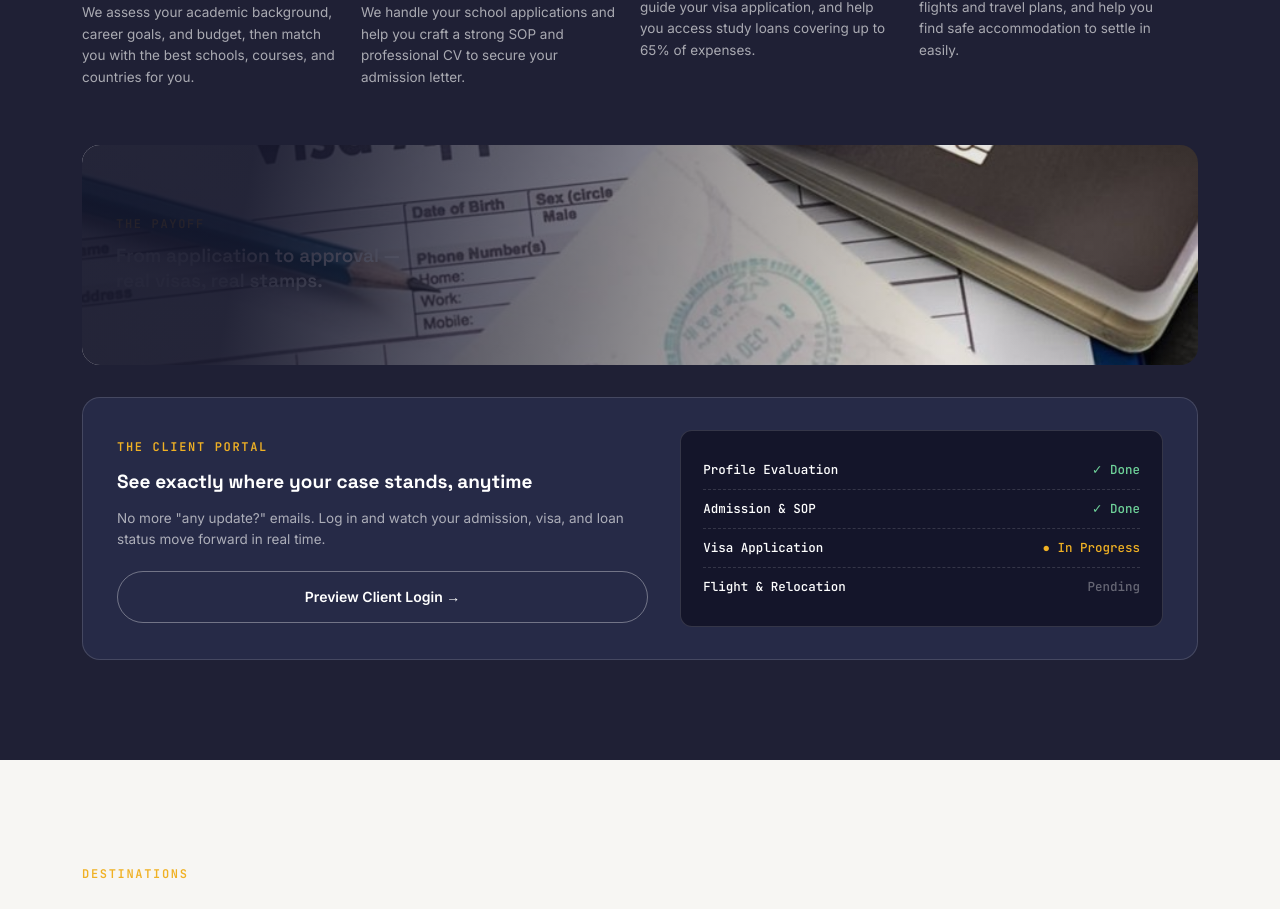
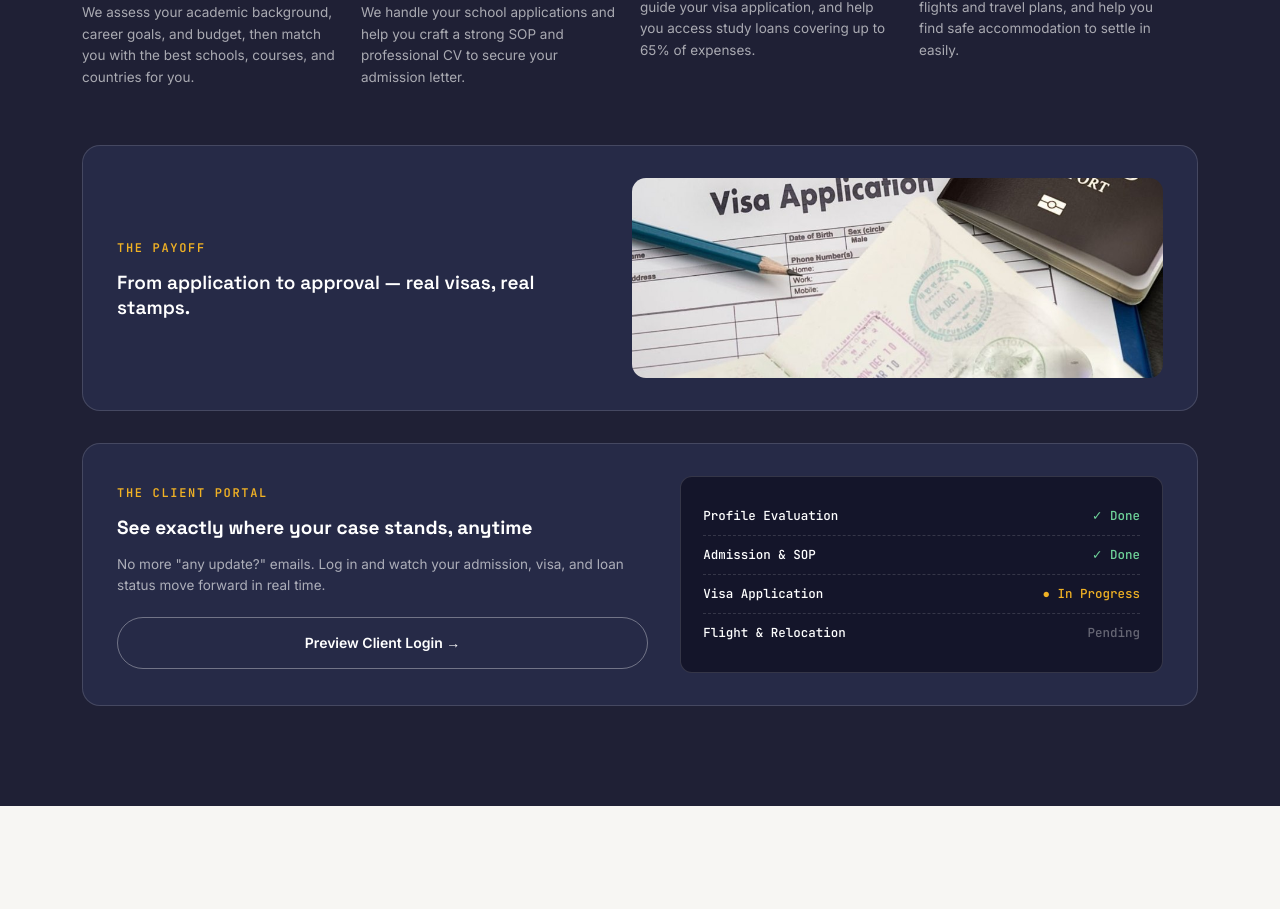
Before and after one commit to vitalcard22/oma-synergies-web, a React (Vite) app: page / in a window 1280 px wide. Shown: the part 4013-4922 px from the top of the page. Built offline with nearby package versions, Linux system fonts and the light colour scheme.

Commit message:
Fix How It Works photo section: separate text from image instead of overlaying, improves readability against busy passport photo

```diff
--- a/src/pages/Home.css
+++ b/src/pages/Home.css
@@ -162,12 +162,12 @@
   .t-step p{font-size:13.5px;color:var(--ink-muted);}
 
   /* portal preview strip */
-  .visa-photo-strip{position:relative;margin-top:56px;border-radius:18px;overflow:hidden;height:220px;}
-  .visa-photo-strip img{width:100%;height:100%;object-fit:cover;object-position:center 30%;}
-  .visa-photo-strip::after{content:"";position:absolute;inset:0;background:linear-gradient(100deg, rgba(20,21,42,0.92) 15%, rgba(20,21,42,0.55) 45%, rgba(20,21,42,0.1) 75%);}
-  .visa-photo-caption{position:absolute;top:0;left:0;bottom:0;display:flex;flex-direction:column;justify-content:center;padding:0 34px;max-width:360px;}
-  .visa-photo-caption p{color:#fff;font-family:var(--display);font-size:19px;font-weight:600;margin-top:10px;line-height:1.3;}
-  @media(max-width:600px){.visa-photo-strip{height:260px;}.visa-photo-caption{max-width:none;padding:0 22px;}}
+  .visa-photo-strip{margin-top:56px;background:var(--navy-soft);border:1px solid var(--line);border-radius:18px;padding:32px 34px;display:grid;grid-template-columns:1fr 1.1fr;gap:32px;align-items:center;}
+  @media(max-width:760px){.visa-photo-strip{grid-template-columns:1fr;}}
+  .visa-photo-text p{color:#fff;font-family:var(--display);font-size:19px;font-weight:600;margin-top:10px;line-height:1.35;}
+  .visa-photo-frame{border-radius:14px;overflow:hidden;height:200px;}
+  .visa-photo-frame img{width:100%;height:100%;object-fit:cover;object-position:center 30%;}
+  @media(max-width:760px){.visa-photo-frame{height:220px;}}
 
   .portal-preview{margin-top:32px;background:var(--navy-soft);border:1px solid var(--line);border-radius:18px;padding:32px 34px;display:grid;grid-template-columns:1.1fr 1fr;gap:32px;align-items:center;}
   @media(max-width:760px){.portal-preview{grid-template-columns:1fr;}}
--- a/src/pages/Home.tsx
+++ b/src/pages/Home.tsx
@@ -343,10 +343,12 @@ export default function Home() {
             </div>
 
             <div className="visa-photo-strip reveal">
-              <img src={visaPassportPhoto} alt="Visa application and approved passport stamps" />
-              <div className="visa-photo-caption">
+              <div className="visa-photo-text">
                 <span className="eyebrow">The Payoff</span>
                 <p>From application to approval — real visas, real stamps.</p>
+              </div>
+              <div className="visa-photo-frame">
+                <img src={visaPassportPhoto} alt="Visa application and approved passport stamps" />
               </div>
             </div>
 
```
